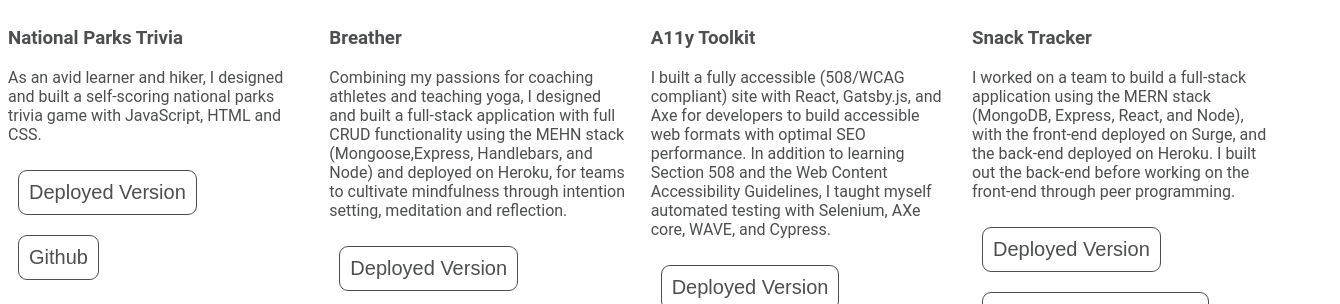
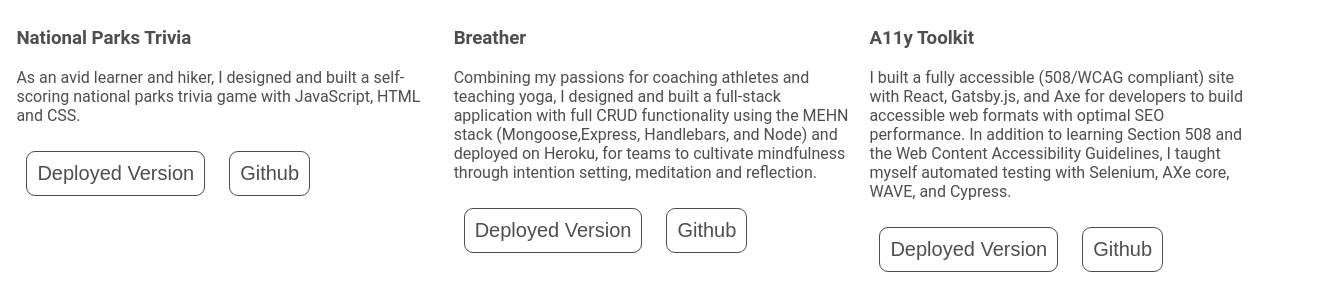
Before and after one commit to mdfortino/mdfortino.github.io, a plain HTML site: page index.html in a window 1280 px wide. Shown: the part 955-1259 px from the top of the page, 1340 px wide, since content can reach past the window. Drawn offline with Linux system fonts and the light colour scheme.

Commit message:
fix flexbox

```diff
--- a/style.css
+++ b/style.css
@@ -97,29 +97,29 @@ margin-bottom: 20px;
 }
 .cards {
 	display: flex;
-	flex-wrap: wrap;
-  justify-content: space-between;
+	flex-flow: row wrap;
+  justify-content: space-around;
 
 }
-
-
+@media all and (max-width: 800px) {
+  .cards {
+    /* When on medium sized screens, we center it by evenly distributing empty space around items */
+    justify-content: space-around;
+  }
+}
+@media all and (max-width: 500px) {
+  .cards {
+    /* On small screens, we are no longer using row direction but column */
+    flex-direction: column;
+  }
+}
 .card {
 	background: white;
 	margin-bottom: 2em;
 	flex: 0 1 24%;
 
 }
-@media screen and (min-width: 40em) {
-	.card {
-		 max-width: calc(50% -  1em);
-	}
-}
 
-@media screen and (min-width: 60em) {
-	.card {
-			max-width: calc(25% - 1em);
-	}
-}
 h3, p{
 	font-family: 'Roboto', sans-serif;
 	color: #4C4E4F;
```
